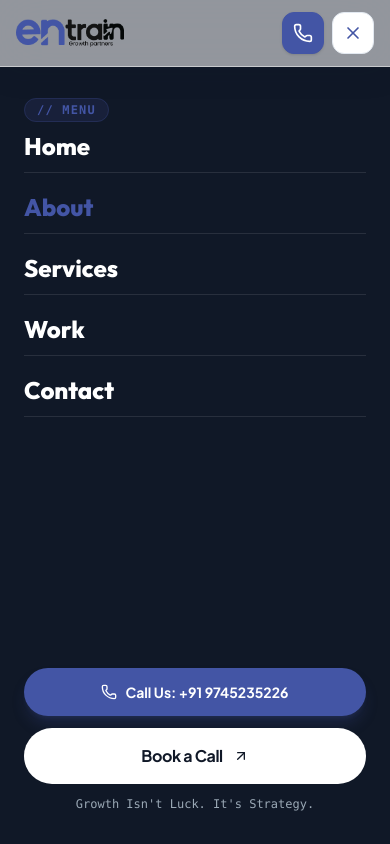
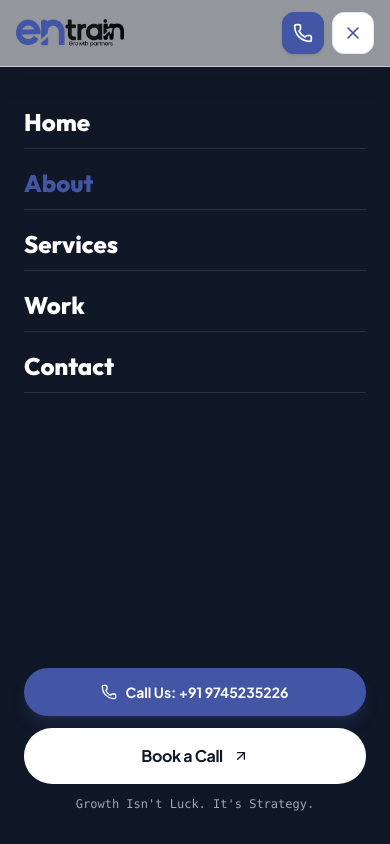
Before and after one commit to entrainaccademy/entrain_growth_lab, a React (Vite) app: page /about in a window 390 px wide. Both pictures are taken after a click on the button 353 px from the left and 33 px from the top of the page. Shown: the top 844 px of the page. Built offline with nearby package versions, Linux system fonts and the light colour scheme.

Commit message:
fixed abt section and removed menu line on menu bar

```diff
--- a/src/components/Navbar.jsx
+++ b/src/components/Navbar.jsx
@@ -113,10 +113,7 @@ export default function Navbar({ onOpenConsultation }) {
             transition={{ duration: 0.25 }}
             className="fixed inset-0 z-40 bg-[#101827] text-white pt-24 sm:pt-28 px-6 sm:px-8 pb-8 sm:pb-12 flex flex-col justify-between overflow-y-auto"
           >
-            <div className="space-y-6">
-              <span className="text-xs font-mono font-bold tracking-widest text-[#4355A5] uppercase bg-[#4355A5]/15 px-3 py-1 rounded-full border border-[#4355A5]/25">
-                // MENU
-              </span>
+            <div>
               <div className="flex flex-col space-y-2 sm:space-y-3">
                 {mainNavigation.map((link, idx) => (
                   <motion.div key={link.path} initial={{ opacity: 0, x: -20 }} animate={{ opacity: 1, x: 0 }} transition={{ delay: idx * 0.05 }}>
--- a/src/index.css
+++ b/src/index.css
@@ -258,9 +258,9 @@
 /* Compact About hero on phones */
 @media (max-width: 639px) {
   .about-hero {
-    min-height: 74svh;
+    min-height: 100svh;
     padding-top: 8.5rem;
-    padding-bottom: 3.5rem;
+    padding-bottom: 5rem;
   }
   .about-hero-title {
     max-width: 22rem;
```
